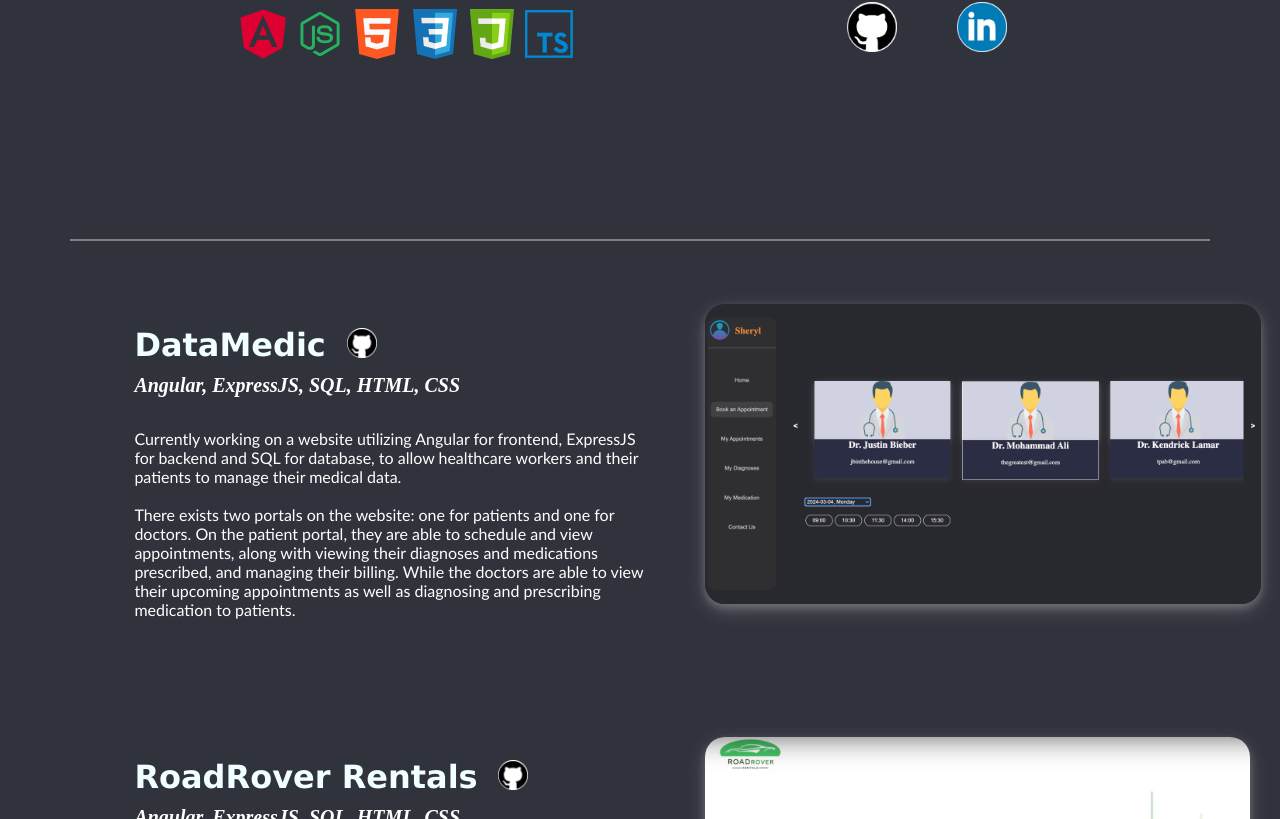
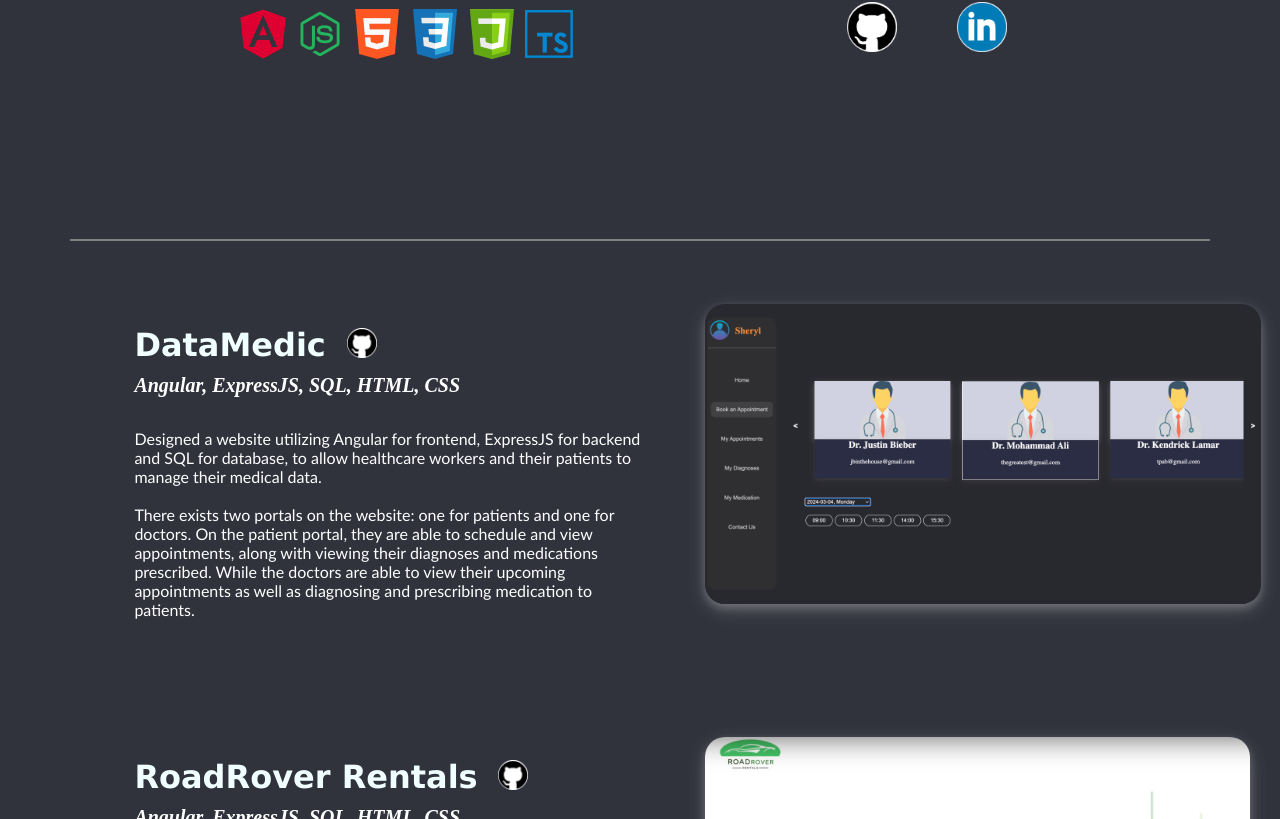
Before and after one commit to shehriar/shehsite, an Angular app: page / in a window 1280 px wide. Shown: the part 450-1269 px from the top of the page. Built offline with nearby package versions, Linux system fonts and the light colour scheme.

Commit message:
Made some changes

```diff
--- a/src/app/projects/projects/projects.component.ts
+++ b/src/app/projects/projects/projects.component.ts
@@ -11,7 +11,7 @@ import { ViewChild } from '@angular/core';
 export class ProjectsComponent {
   @ViewChild('projectsComponent', { static: false }) projectsComponent!: ElementRef;
 
-  dataMedic = {name: "DataMedic", languages: "Angular, ExpressJS, SQL, HTML, CSS", description: "Currently working on a website utilizing Angular for frontend, ExpressJS for backend and SQL for database, to allow healthcare workers and their patients to manage their medical data.<br><br> There exists two portals on the website: one for patients and one for doctors. On the patient portal, they are able to schedule and view appointments, along with viewing their diagnoses and medications prescribed, and managing their billing. While the doctors are able to view their upcoming appointments as well as diagnosing and prescribing medication to patients.", image: "assets/projects_assets/hms_image.png", imageHeight: "300px", githubLink : "https://github.com/shehriar/hospital-management-system", demoLink: "https://www.youtube.com/watch?v=0SGS2M5ZKfc&t=11s&ab_channel=ShehriarBurney"}
+  dataMedic = {name: "DataMedic", languages: "Angular, ExpressJS, SQL, HTML, CSS", description: "Designed a website utilizing Angular for frontend, ExpressJS for backend and SQL for database, to allow healthcare workers and their patients to manage their medical data.<br><br> There exists two portals on the website: one for patients and one for doctors. On the patient portal, they are able to schedule and view appointments, along with viewing their diagnoses and medications prescribed. While the doctors are able to view their upcoming appointments as well as diagnosing and prescribing medication to patients.", image: "assets/projects_assets/hms_image.png", imageHeight: "300px", githubLink : "https://github.com/shehriar/hospital-management-system", demoLink: "https://www.youtube.com/watch?v=0SGS2M5ZKfc&t=11s&ab_channel=ShehriarBurney"}
   roadRover = {name: "RoadRover Rentals", languages: "Angular, ExpressJS, SQL, HTML, CSS", description: "Developed a website for a mock car rental service called 'RoadRover Rentals'. I used a dataset which contained data of over 500 vehicles, and implemented RESTful API endpoints to connect the backend to the Angular frontend.<br><br> The intuitive UI of the web application guides the user throughout the whole process,from selecting dates and pickup location down to booking the vehicle.", image : "assets/projects_assets/road_rover_image.png", imageHeight : "300px", githubLink : "https://github.com/shehriar/road_rover", demoLink: "https://www.youtube.com/watch?v=AOCD27HebLM&ab_channel=ShehriarBurney"};
   pds = {name: "Pothole Detection System", languages: "Flutter, Firebase, NoSQL, Jira", description: "Created a navigation app which warns users of potholes on their route to allow for a safer journey. The application utilizes the Google Maps API to showcase a view of the streets and a line is drawn for guidance. The app is also community driven as the data is gathered through users reporting potholes as they spot it. <br><br> The service also houses a Goverment Portal which allows government organizations to view the potholes in their communities, allowing them efficient data retrieval and ensuring that potholes are patched. <br><br> I developed this service with a group of 4, implementing the Scrum Agile methodology over a span of 3 months. Overall we completed 12 sprints and had 3 releases.", image : "assets/projects_assets/pds_image.png", imageHeight : "400px", githubLink : "https://github.com/shehriar/PotholeDetectionSystem", demoLink: "https://youtu.be/C7Sl7JuKmVM"}
   findYourRoof = {name: "Find Your Roof", languages: "Technical Documentation and Planning", description: "Find Your Roof is a development project which documents a thorough and strategic planning for an application which assists homeless individuals to find housing and employment opportunities. <br><br> The application would be working with Non-Profit Organizations (NPOs) to set up a healthy environment to assist homeless individuals get back on their feet. This would be done by scheduling workshops, connecting them with mentors, as well as connecting them with potential employers and landlords.", image : "assets/projects_assets/fyr_image.png", imageHeight : "320px", githubLink : "", demoLink: "https://drive.google.com/file/d/13Lg3o5w4yJG1yFI2EGbw0Ajne9A58QCM/view?usp=drive_link"}
```
Also changed, not shown: 3 other files (tests, documents, lock files or other folders).
